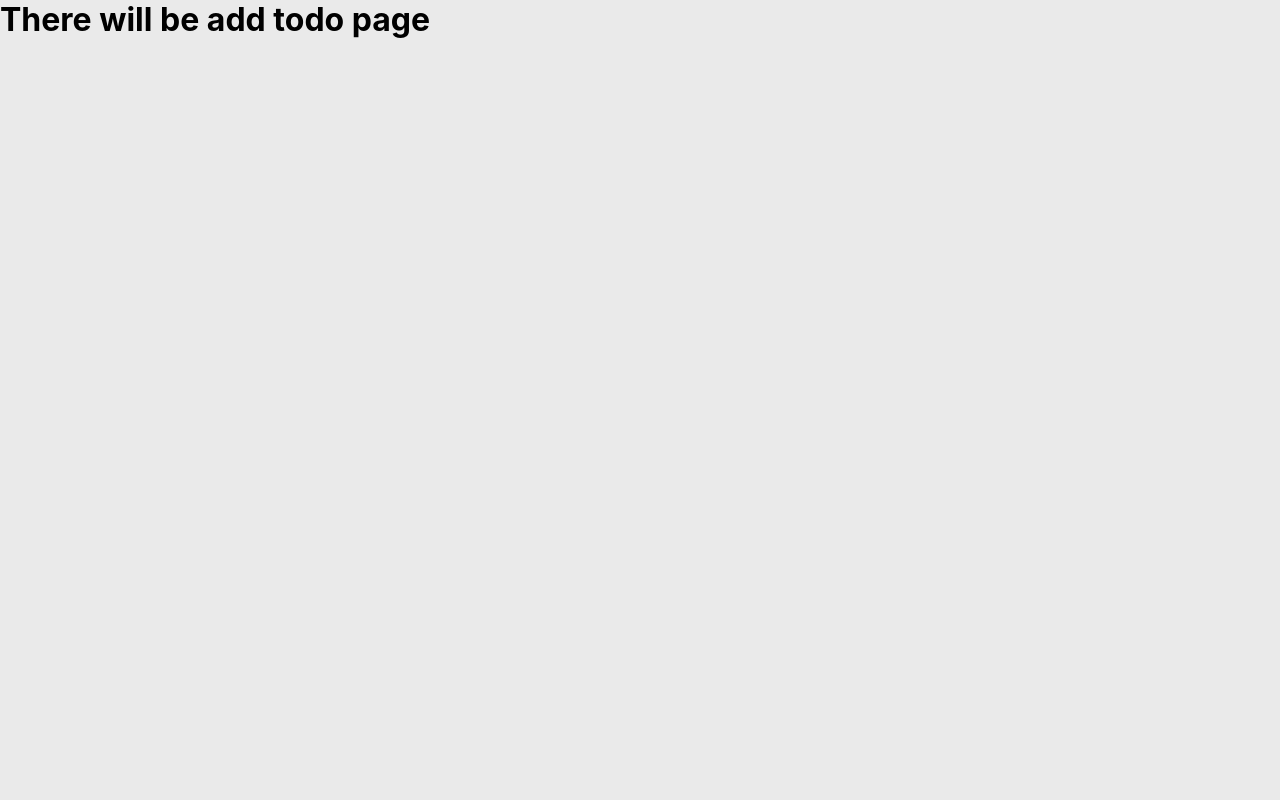
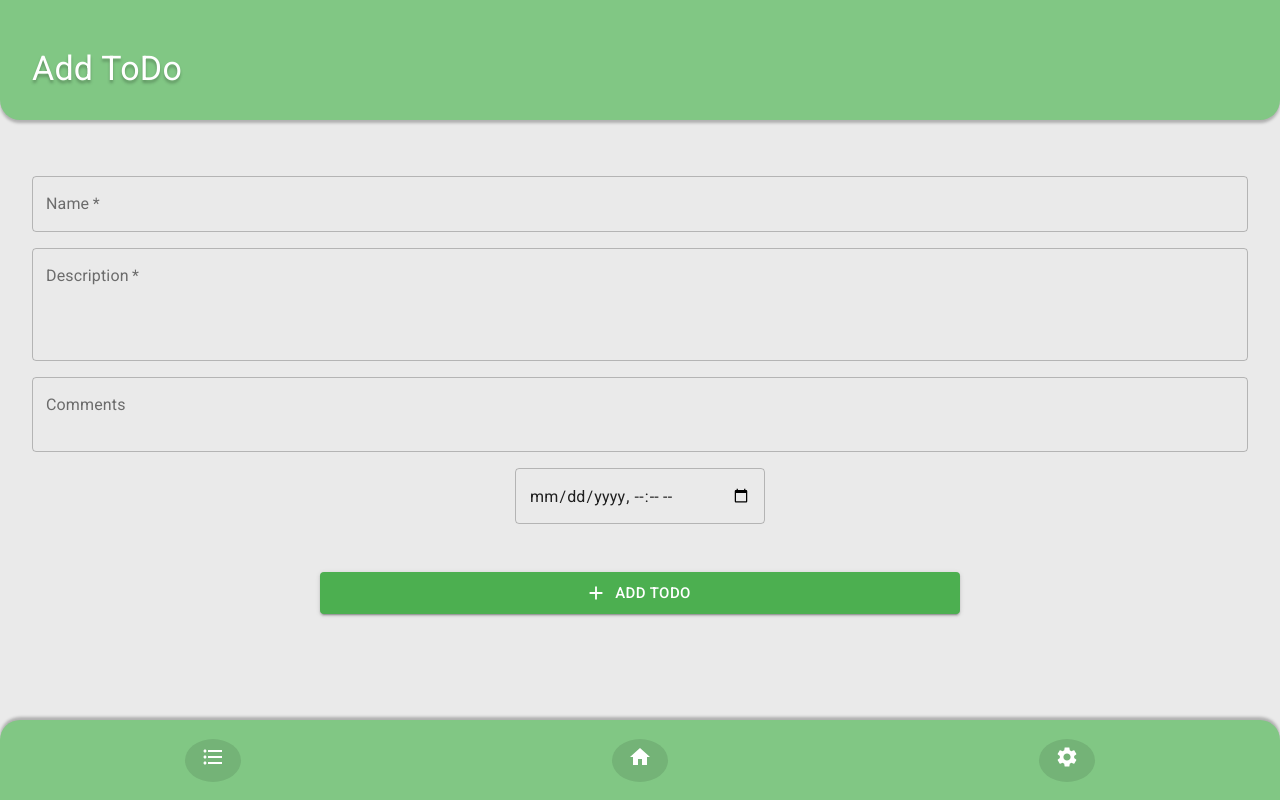
Before and after one commit to MRadzynski/ToDo-ReactPolandTask, a React (Create React App) app: page /add-todo in a window 1280 px wide. Built offline with nearby package versions, Linux system fonts and the light colour scheme.

Commit message:
Adding add todo page, separating header and footer to its own components

```diff
--- a/src/App.js
+++ b/src/App.js
@@ -2,6 +2,7 @@ import React from 'react';
 import { Switch, Route } from 'react-router-dom';
 
 import Homepage from './pages/Homepage/Homepage.jsx';
+import AddTodo from './pages/AddTodo/AddTodo.jsx';
 
 const App = () => {
   return (
@@ -15,11 +16,7 @@ const App = () => {
           render={() => <h1>There will be all todo page</h1>}
         />
 
-        <Route
-          exact
-          path="/add-todo"
-          render={() => <h1>There will be add todo page</h1>}
-        />
+        <Route exact path="/add-todo" component={AddTodo} />
 
         <Route
           exact
--- /dev/null
+++ b/src/components/AddTodoForm/AddTodoForm.jsx
@@ -0,0 +1,73 @@
+import React from 'react';
+import { TextField } from '@material-ui/core';
+import { Button } from '@material-ui/core';
+import { Add } from '@material-ui/icons';
+import { Grid } from '@material-ui/core';
+
+import useStyles from './AddTodoForm.styles';
+
+const AddTodoForm = () => {
+  const classes = useStyles();
+
+  const handleChange = () => {};
+
+  const handleSubmit = (e) => {
+    e.preventDefault();
+  };
+
+  return (
+    <Grid item>
+      <form
+        noValidate
+        autoComplete="off"
+        className={classes.form}
+        onSubmit={handleSubmit}
+      >
+        <TextField
+          variant="outlined"
+          fullWidth
+          label="Name"
+          required
+          onChange={handleChange}
+        />
+        <TextField
+          variant="outlined"
+          label="Description"
+          multiline
+          rows={4}
+          fullWidth
+          onChange={handleChange}
+          required
+        />
+
+        <TextField
+          variant="outlined"
+          multiline
+          rows={2}
+          fullWidth
+          label="Comments"
+          onChange={handleChange}
+        />
+
+        <TextField
+          variant="outlined"
+          type="datetime-local"
+          onChange={handleChange}
+          required
+        />
+
+        <Button
+          type="submit"
+          startIcon={<Add />}
+          variant="contained"
+          size="large"
+          className={classes.button}
+        >
+          Add ToDo
+        </Button>
+      </form>
+    </Grid>
+  );
+};
+
+export default AddTodoForm;
--- /dev/null
+++ b/src/components/AddTodoForm/AddTodoForm.styles.js
@@ -0,0 +1,25 @@
+import { makeStyles } from '@material-ui/core';
+
+const useStyles = makeStyles((theme) => ({
+  form: {
+    width: '100vw',
+    height: '73vh',
+    margin: '1vh 0',
+    padding: '3rem 2rem',
+    display: 'flex',
+    flexDirection: 'column',
+    alignItems: 'center',
+    gap: '1rem',
+  },
+  button: {
+    width: '50vw',
+    marginTop: '2rem',
+    color: 'white',
+    backgroundColor: theme.palette.success.main,
+    '&:hover': {
+      backgroundColor: theme.palette.success.main,
+    },
+  },
+}));
+
+export default useStyles;
--- /dev/null
+++ b/src/components/Footer/Footer.jsx
@@ -0,0 +1,18 @@
+import React from 'react';
+import { Grid } from '@material-ui/core';
+
+import Navbar from '../Navbar/Navbar';
+
+import useStyles from './Footer.styles';
+
+const Footer = () => {
+  const classes = useStyles();
+
+  return (
+    <Grid container item className={classes.footerNav}>
+      <Navbar />
+    </Grid>
+  );
+};
+
+export default Footer;
--- /dev/null
+++ b/src/components/Footer/Footer.styles.js
@@ -0,0 +1,12 @@
+import { makeStyles } from '@material-ui/core';
+
+const useStyles = makeStyles((theme) => ({
+  footerNav: {
+    height: '10vh',
+    backgroundColor: theme.palette.success.light,
+    borderRadius: '20px 20px 0 0',
+    boxShadow: '0px -3px 3px rgba(0,0,0,0.25)',
+  },
+}));
+
+export default useStyles;
--- /dev/null
+++ b/src/components/Header/Header.jsx
@@ -0,0 +1,20 @@
+import React from 'react';
+import { Grid } from '@material-ui/core';
+import { Typography } from '@material-ui/core';
+
+import useStyles from './Header.styles';
+
+const Header = ({ title, children }) => {
+  const classes = useStyles();
+
+  return (
+    <Grid container item align="start" className={classes.header}>
+      <Typography variant="h4" className={classes.title}>
+        {title}
+      </Typography>
+      {children}
+    </Grid>
+  );
+};
+
+export default Header;
--- /dev/null
+++ b/src/components/Header/Header.styles.js
@@ -0,0 +1,20 @@
+import { makeStyles } from '@material-ui/core';
+
+const useStyles = makeStyles((theme) => ({
+  header: {
+    width: '100vw',
+    height: '15vh',
+    color: 'white',
+    textShadow: '0 3px 3px rgba(0,0,0,0.25)',
+    boxShadow: '0 3px 3px rgba(0,0,0,0.25)',
+
+    backgroundColor: theme.palette.success.light,
+    borderRadius: '0 0 20px 20px',
+    position: 'relative',
+  },
+  title: {
+    padding: '3rem 0 0 2rem',
+  },
+}));
+
+export default useStyles;
--- a/src/components/TodoList/TodoList.styles.js
+++ b/src/components/TodoList/TodoList.styles.js
@@ -2,7 +2,7 @@ import { makeStyles } from '@material-ui/core';
 
 const useStyles = makeStyles(() => ({
   root: {
-    margin: '3rem 0',
+    margin: '3rem 0 1rem 0',
   },
   card: {
     display: 'flex',
--- /dev/null
+++ b/src/pages/AddTodo/AddTodo.jsx
@@ -0,0 +1,19 @@
+import React from 'react';
+
+import { Grid } from '@material-ui/core';
+
+import Header from '../../components/Header/Header';
+import Footer from '../../components/Footer/Footer';
+import AddTodoForm from '../../components/AddTodoForm/AddTodoForm';
+
+const AddTodo = () => {
+  return (
+    <Grid container>
+      <Header title="Add ToDo" />
+      <AddTodoForm />
+      <Footer />
+    </Grid>
+  );
+};
+
+export default AddTodo;
--- a/src/pages/Homepage/Homepage.jsx
+++ b/src/pages/Homepage/Homepage.jsx
@@ -2,15 +2,15 @@ import React from 'react';
 import { Link } from 'react-router-dom';
 
 import { Grid } from '@material-ui/core';
-import { Typography } from '@material-ui/core';
 
 import AddIcon from '@material-ui/icons/Add';
 import IconButton from '@material-ui/core/IconButton';
 
 import { green } from '@material-ui/core/colors';
 
-import Navbar from '../../components/Navbar/Navbar';
 import TodoList from '../../components/TodoList/TodoList';
+import Footer from '../../components/Footer/Footer';
+import Header from '../../components/Header/Header';
 
 import useStyles from './Homepage.styles';
 
@@ -18,22 +18,17 @@ const Homepage = () => {
   const classes = useStyles();
   return (
     <Grid container direction="column" className={classes.container}>
-      <Grid item align="start" className={classes.header}>
-        <Typography variant="h4" className={classes.title}>
-          Hi TestUser !
-        </Typography>
+      <Header title="Hi TestUser!">
         <Link to="/add-todo">
           <IconButton size="large" className={classes.button}>
             <AddIcon style={{ color: green[500] }} fontSize="large" />
           </IconButton>
         </Link>
-      </Grid>
+      </Header>
       <Grid item container direction="column" className={classes.main}>
         <TodoList />
       </Grid>
-      <Grid item container className={classes.footerNav}>
-        <Navbar />
-      </Grid>
+      <Footer />
     </Grid>
   );
 };
--- a/src/pages/Homepage/Homepage.styles.js
+++ b/src/pages/Homepage/Homepage.styles.js
@@ -4,30 +4,10 @@ const useStyles = makeStyles((theme) => ({
   constainer: {
     backgroundColor: theme.palette.success.light,
   },
-  header: {
-    width: '100vw',
-    height: '20vh',
-    color: 'white',
-    textShadow: '0 3px 3px rgba(0,0,0,0.25)',
-    boxShadow: '0 3px 3px rgba(0,0,0,0.25)',
-
-    backgroundColor: theme.palette.success.light,
-    borderRadius: '0 0 20px 20px',
-    position: 'relative',
-  },
   main: {
-    height: '68vh',
+    height: '73vh',
     margin: '1vh 0',
     overflow: 'hidden scroll',
-  },
-  footerNav: {
-    height: '10vh',
-    backgroundColor: theme.palette.success.light,
-    borderRadius: '20px 20px 0 0',
-    boxShadow: '0px -3px 3px rgba(0,0,0,0.25)',
-  },
-  title: {
-    padding: '3rem 0 0 2rem',
   },
   button: {
     width: '5rem',
```
